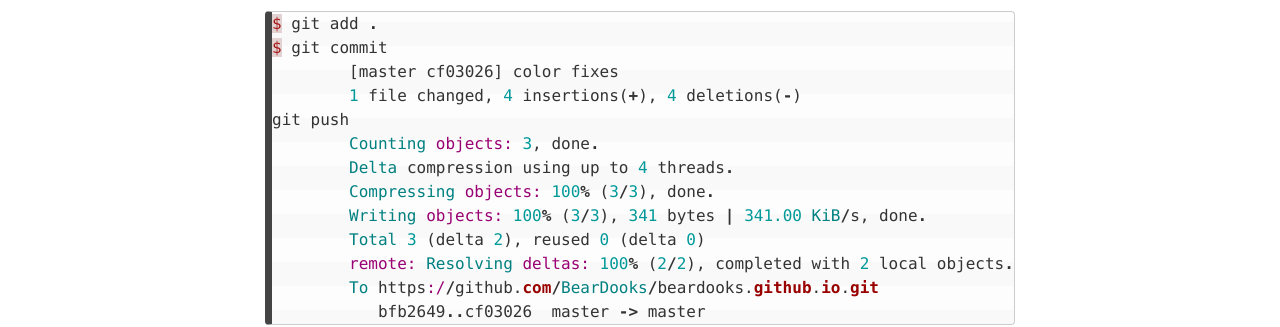
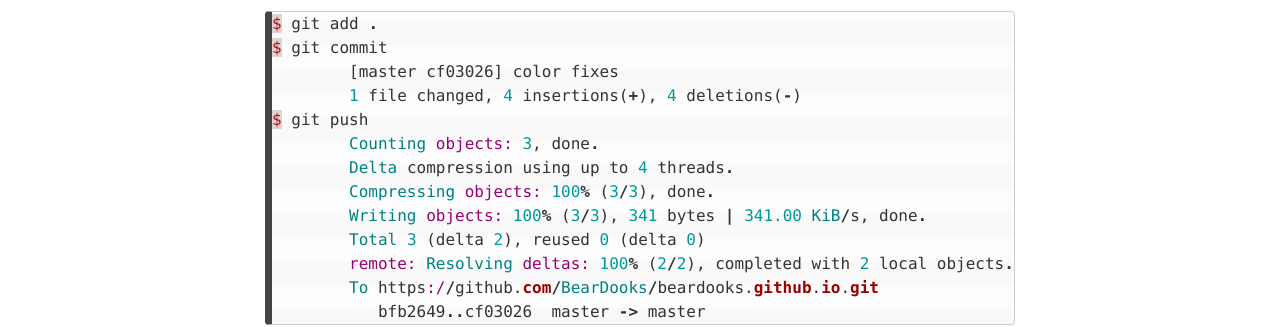
Before and after one commit to BearDooks/beardooks.github.io, a Jekyll site: the page built from _posts/2018-02-01-New-Theme-Installed.markdown, in a window 1280 px wide and 1254 px high. Shown: the part 428-755 px from the top of the window. Built offline with Jekyll 4.4.1, drawn with Linux system fonts in a browser that asks for light colours; nearby versions of some CDN libraries.

```diff
--- a/_posts/2014-11-10-hes-dead-jim.markdown
+++ b/_posts/2014-11-10-hes-dead-jim.markdown
@@ -31,8 +31,6 @@ It pains me to admit that after years and years in the IT field, I was finally b
 
 On November 5th 2014, I was at work when I needed to SSH back home to check on something. From my work machine I tried to SSH home, but I was greeted with a &#8216;Connection Refused&#8217; message in my terminal. Thinking that it was odd, I tried to RDP back to the Windows Server at my house, but again the connection would not start. Checking on the sites that I normally run from my server, I began to get nervous when none of them would load.
 
-<!--more-->
-
 As a last ditch effort I tried to FTP back to the server to see if there was anything I could get to, but again I was greeted by an error message that told me a connection was not going to happen.
 
 The only thing I could actually connect to was my Wireless Camera that I use to monitor the baby at night in her crib. This was the straw that broke my back and sent me into a full panic. This meant there was an issue with the ESX host at home.
--- a/_posts/2018-02-01-New-Theme-Installed.markdown
+++ b/_posts/2018-02-01-New-Theme-Installed.markdown
@@ -22,7 +22,7 @@ $ git add .
 $ git commit
 	[master cf03026] color fixes
 	1 file changed, 4 insertions(+), 4 deletions(-)
-git push
+$ git push
 	Counting objects: 3, done.
 	Delta compression using up to 4 threads.
 	Compressing objects: 100% (3/3), done.
```
Also changed, not shown: img/bootstrap.jpg (added).
